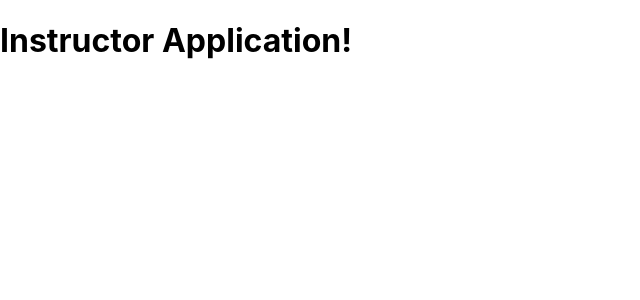
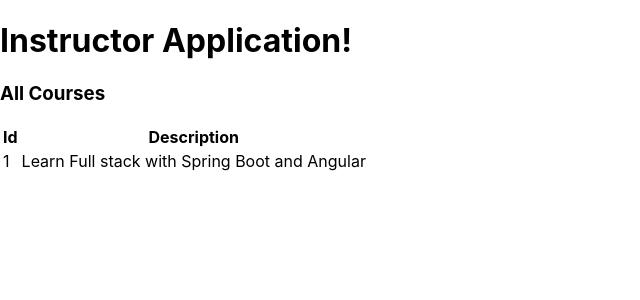
Before and after one commit to LazarIliev/Currency-Converter, a React (Create React App) app in the folder frontend-react-spring-boot-currency-converter/: page / in a window 1280 px wide. Shown: the top 300 px of the page, without its empty margins (0-640 px from the left). Built offline with nearby package versions, Linux system fonts and the light colour scheme.

Commit message:
package.json dependencies added axios, react-router-dom, formik and ListCurrenciesComponent created

```diff
--- a/frontend-react-spring-boot-currency-converter/package.json
+++ b/frontend-react-spring-boot-currency-converter/package.json
@@ -6,8 +6,11 @@
     "@testing-library/jest-dom": "^4.2.4",
     "@testing-library/react": "^9.5.0",
     "@testing-library/user-event": "^7.2.1",
+    "axios": "^0.19.2",
+    "formik": "^2.1.4",
     "react": "^16.13.1",
     "react-dom": "^16.13.1",
+    "react-router-dom": "^5.2.0",
     "react-scripts": "3.4.1"
   },
   "scripts": {
--- a/frontend-react-spring-boot-currency-converter/src/component/InstructorApp.jsx
+++ b/frontend-react-spring-boot-currency-converter/src/component/InstructorApp.jsx
@@ -1,9 +1,12 @@
 import React, { Component } from 'react';
+import ListCurrenciesComponent from './ListCurrenciesComponent';
 
 class InstructorApp extends Component {
     render() {
-        return (
+        return (<>
             <h1> Instructor Application!</h1>
+            <ListCurrenciesComponent/>
+            </>
         )
     }
 }
--- /dev/null
+++ b/frontend-react-spring-boot-currency-converter/src/component/ListCurrenciesComponent.jsx
@@ -0,0 +1,30 @@
+import React, { Component } from 'react';
+
+
+class ListCurrenciesComponent extends Component{
+    render() {
+        return (
+            <div className="container">
+                <h3>All Courses</h3>
+                <div className="container">
+                    <table className="table">
+                        <thead>
+                            <tr>
+                                <th>Id</th>
+                                <th>Description</th>
+                            </tr>
+                        </thead>
+                        <tbody>
+                            <tr>
+                                <td>1</td>
+                                <td>Learn Full stack with Spring Boot and Angular</td>
+                            </tr>
+                        </tbody>
+                    </table>
+                </div>
+            </div>
+        )
+    }
+}
+
+export default ListCurrenciesComponent
```
Also changed, not shown: 1 other file (tests, documents, lock files or other folders).
